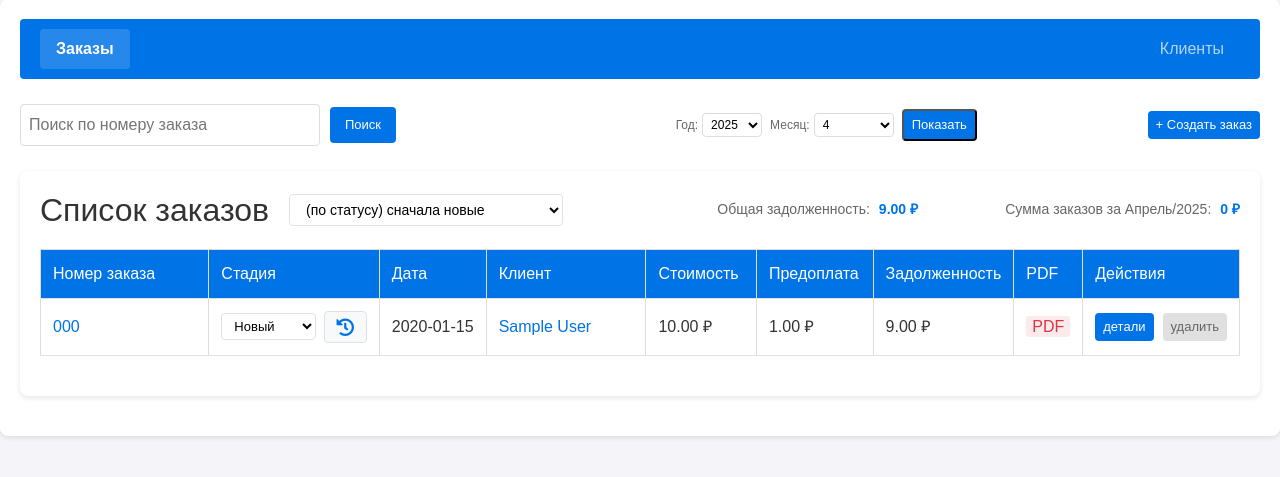
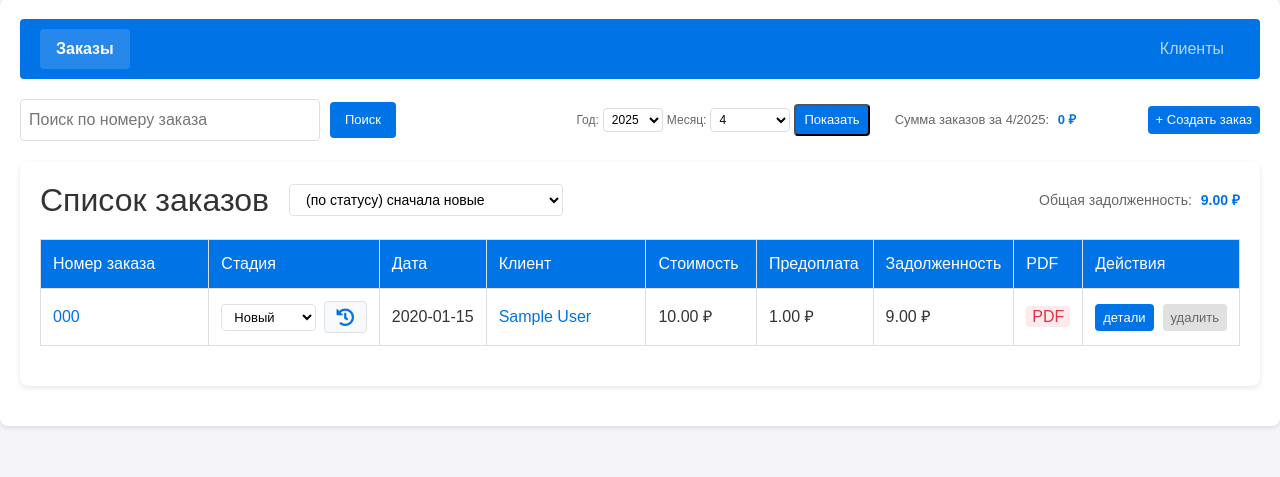
Before and after one commit to kentafar1k/okna, a Django app: page /orders/ in a window 1280 px wide. Shown: the part 91-568 px from the top of the page. Run offline with Django 5.2, Linux system fonts and the light colour scheme; a user stored in the database is signed in; tables that the repository leaves empty hold one stand-in row (values such as "Sample post"); parts of the project's set-up code (start-up, migrations or seed data) failed here and were passed over.

Commit message:
сумма по месяцам 4

```diff
--- a/orders/templates/orders/orders.html
+++ b/orders/templates/orders/orders.html
@@ -58,6 +58,12 @@
                 {% endif %}
                 <button type="submit" class="button">Показать</button>
             </form>
+            <div class="monthly-total-info">
+                <span>Сумма заказов за {{ selected_month }}/{{ selected_year }}:</span>
+                <span class="total-amount">
+                    {{ monthly_total }} ₽
+                </span>
+            </div>
         </div>
 
         <!-- Create Order button -->
@@ -100,12 +106,6 @@
                 <span>Общая задолженность:</span>
                 <span class="total-amount">
                     {{ total_debt }} ₽
-                </span>
-            </div>
-            <div class="monthly-total-info">
-                <span>Сумма заказов за {{ month_names|get_item:selected_month }}/{{ selected_year }}:</span>
-                <span class="total-amount">
-                    {{ monthly_total }} ₽
                 </span>
             </div>
         </div>
@@ -388,11 +388,58 @@ td:nth-child(2) {
     margin-left: 5px;
 }
 
-.monthly-total-info {
+.monthly-info-container {
+    display: flex;
+    align-items: center;
+    gap: 15px;
     margin-left: auto;
-    font-size: 14px;
+}
+
+.month-year-selector {
+    margin: 0;
+    display: flex;
+    align-items: center;
+    gap: 15px;
+}
+
+.month-year-form {
+    display: flex;
+    align-items: center;
+    gap: 4px;
+}
+
+.select-group {
+    display: flex;
+    align-items: center;
+    gap: 4px;
+}
+
+.select-label {
+    font-size: 12px;
     color: #666;
     white-space: nowrap;
+}
+
+.year-select,
+.month-select {
+    padding: 2px 4px;
+    border: 1px solid #ddd;
+    border-radius: 4px;
+    background-color: white;
+    font-size: 12px;
+    min-width: 60px;
+    height: 24px;
+}
+
+.month-select {
+    min-width: 80px;
+}
+
+.monthly-total-info {
+    font-size: 13px;
+    color: #666;
+    white-space: nowrap;
+    margin-left: 10px;
 }
 
 .monthly-total-info .total-amount {
@@ -671,46 +718,6 @@ th {
     padding: 4px 8px;  /* Уменьшаем отступы */
     font-size: 13px;  /* Уменьшаем размер шрифта */
 }
-
-.month-year-selector {
-    margin: 10px 0;
-    display: flex;
-    align-items: center;
-    gap: 8px;
-}
-
-.month-year-form {
-    display: flex;
-    align-items: center;
-    gap: 8px;
-}
-
-.select-group {
-    display: flex;
-    align-items: center;
-    gap: 4px;
-}
-
-.select-label {
-    font-size: 12px;
-    color: #666;
-    white-space: nowrap;
-}
-
-.year-select,
-.month-select {
-    padding: 2px 4px;
-    border: 1px solid #ddd;
-    border-radius: 4px;
-    background-color: white;
-    font-size: 12px;
-    min-width: 60px;
-    height: 24px;
-}
-
-.month-select {
-    min-width: 80px;
-}
 </style>
 
 <script>
```
